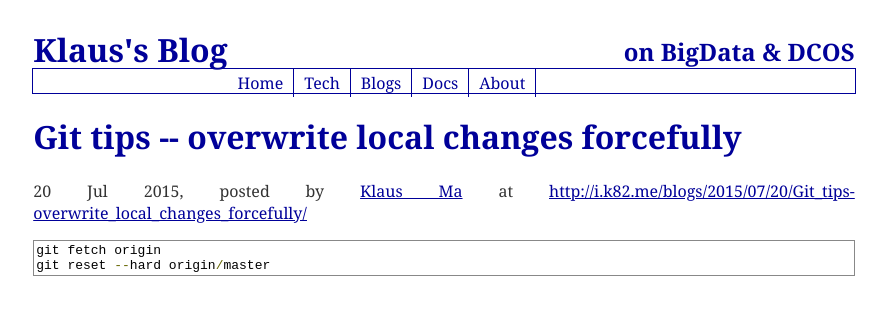
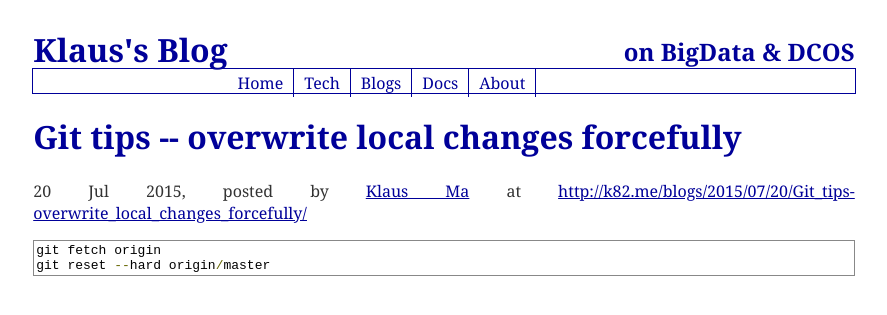
Before and after one commit to k82cn/k82cn.github.io, a Jekyll site: the page built from _posts/blogs/2015-07-20-Git_tips-overwrite_local_changes_forcefully.md, in a window 1280 px wide. Shown: the top 315 px of the page, without its empty margins (196-1083 px from the left). Built offline with Jekyll 4.4.1, drawn with Linux system fonts in a browser that asks for light colours; comment, search, counter and statistics services are not loaded.

Commit message:
correct link error

```diff
--- a/_config.yml
+++ b/_config.yml
@@ -4,7 +4,7 @@ exclude: ['Rakefile', 'README.md', 'config.rb']
 
 # configuration required for some pages
 
-domain: i.k82.me
+domain: k82.me
 title: Klaus's Blog
 author: Klaus Ma
 email: klaus1982.cn@gmail.com
--- a/_layouts/post.html
+++ b/_layouts/post.html
@@ -5,7 +5,7 @@ layout: default
 <h1> {{ page.title }} </h1>
 
 <p>
-{{ page.date | date_to_string }}, posted by <a href="http://{{ site.domain }}/contr/klaus">{{ site.author }}</a>
+{{ page.date | date_to_string }}, posted by <a href="http://{{ site.domain }}/about">{{ site.author }}</a>
     at <a href="http://{{ site.domain }}{{ page.url }}"> http://{{ site.domain }}{{ page.url }}</a>
 </p>
 
```
